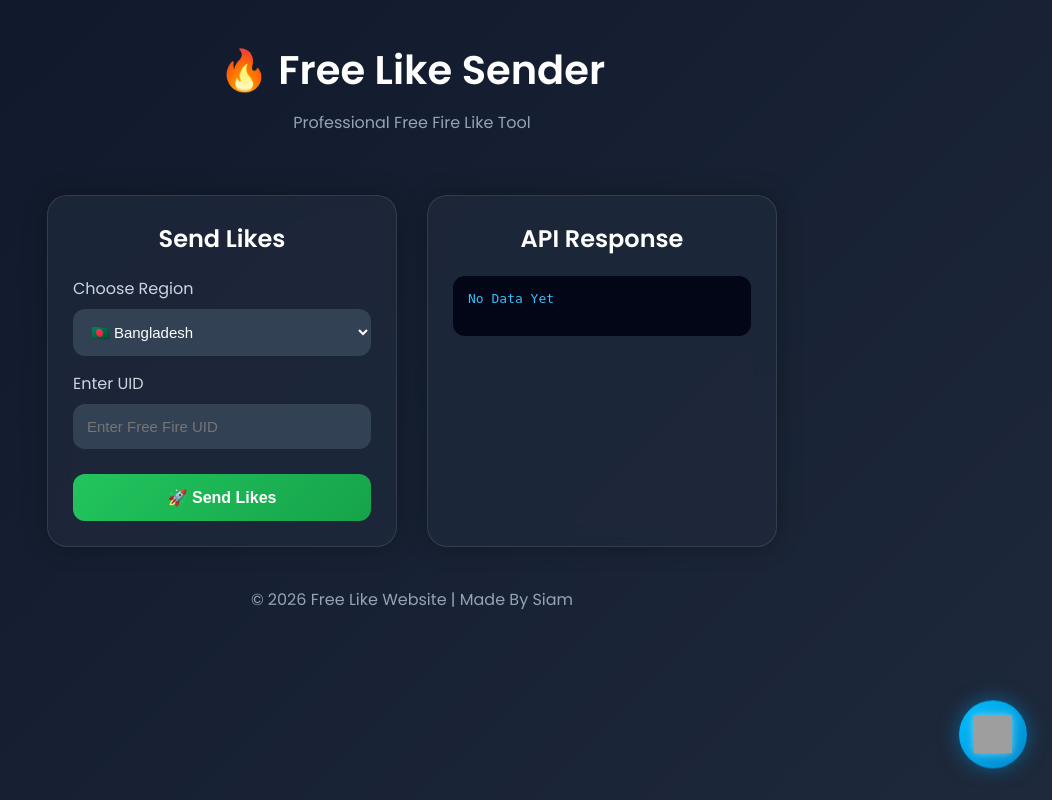
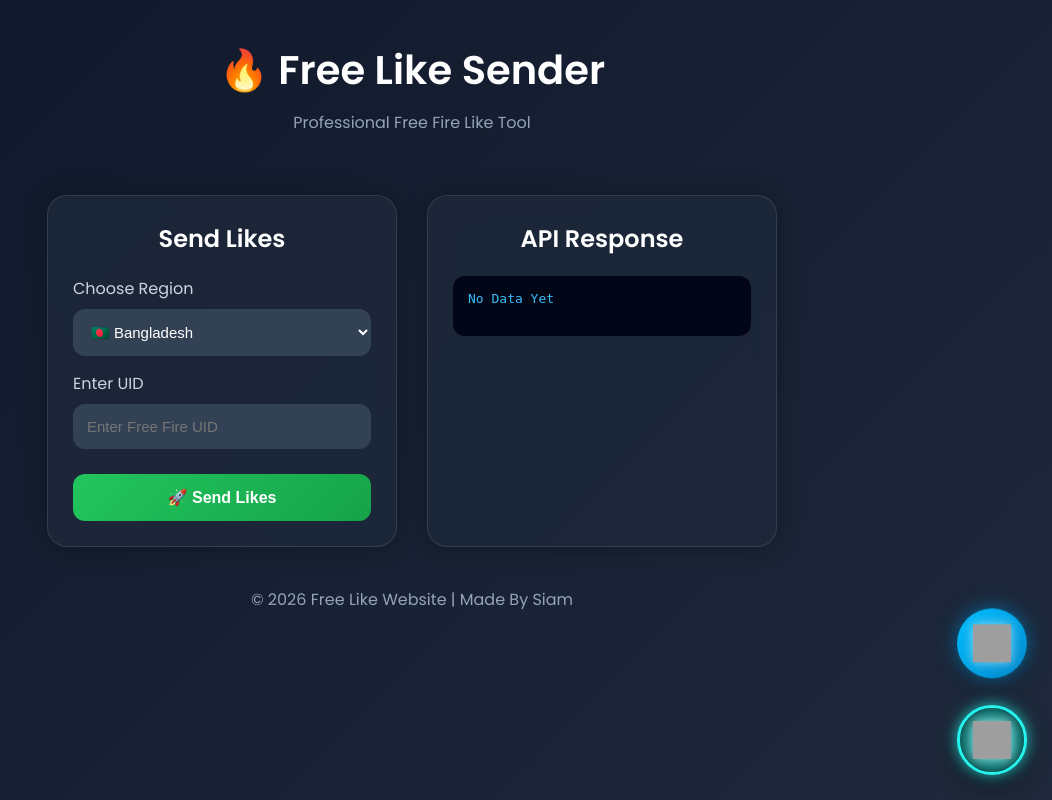
Before and after one commit to usiambhai2006/like_website, a Flask app: page / in a window 1280 px wide. Shown: the whole page, without its empty margins (228-1280 px from the left). Run offline with Flask 3, Linux system fonts and the light colour scheme; grey boxes are pictures that could not be loaded.

Commit message:
Update index.html

```diff
--- a/templates/index.html
+++ b/templates/index.html
@@ -66,55 +66,150 @@ No Data Yet
 
     <script src="/static/script.js"></script>
 
-
-<!-- Telegram Floating Button -->
-<a href="https://t.me/fflikemax" target="_blank" class="telegram-btn">
+<!-- Telegram Button -->
+<a href="https://t.me/fflikemax" target="_blank" class="social-btn telegram-btn">
     <img src="https://cdn-icons-png.flaticon.com/512/2111/2111646.png" alt="Telegram">
 </a>
 
+<!-- TikTok Button -->
+<a href="https://www.tiktok.com/@user_siam_islam_redoy?_r=1&_t=ZS-96PQ0eNG6w1"
+   target="_blank"
+   class="social-btn tiktok-btn">
+
+    <div class="tiktok-glow"></div>
+
+    <img src="https://cdn-icons-png.flaticon.com/512/3046/3046121.png" alt="TikTok">
+</a>
+
 <style>
-.telegram-btn {
+
+/* =========================
+   COMMON BUTTON STYLE
+========================= */
+.social-btn {
     position: fixed;
-    bottom: 25px;
     right: 25px;
-    width: 68px;
-    height: 68px;
-    background: linear-gradient(135deg, #00bfff, #0088cc);
+    width: 70px;
+    height: 70px;
     border-radius: 50%;
     display: flex;
     justify-content: center;
     align-items: center;
-    box-shadow: 0 0 20px rgba(0,136,204,0.6);
+    text-decoration: none;
+    overflow: hidden;
     z-index: 9999;
+    transition: 0.3s ease;
+}
+
+/* ICON */
+.social-btn img {
+    width: 38px;
+    height: 38px;
+    position: relative;
+    z-index: 2;
+    filter: drop-shadow(0 0 6px rgba(255,255,255,0.6));
+}
+
+/* =========================
+   TELEGRAM BUTTON
+========================= */
+.telegram-btn {
+    bottom: 115px;
+    background: linear-gradient(135deg, #00bfff, #0088cc);
+    box-shadow:
+        0 0 20px rgba(0,136,204,0.7),
+        0 10px 25px rgba(0,0,0,0.3);
+
     animation: float 2s ease-in-out infinite;
-    transition: 0.3s;
-    text-decoration: none;
 }
 
 .telegram-btn:hover {
     transform: scale(1.12);
-    box-shadow: 0 0 30px rgba(0,136,204,0.9);
+    box-shadow:
+        0 0 35px rgba(0,136,204,1),
+        0 15px 35px rgba(0,0,0,0.4);
 }
 
-.telegram-btn img {
-    width: 38px;
-    height: 38px;
-    filter: drop-shadow(0 0 5px rgba(255,255,255,0.5));
+/* =========================
+   TIKTOK BUTTON
+========================= */
+.tiktok-btn {
+    bottom: 25px;
+    background: #000;
+    border: 3px solid #25F4EE;
+
+    box-shadow:
+        0 0 15px rgba(37,244,238,0.8),
+        0 10px 25px rgba(0,0,0,0.5);
+
+    animation: float 2.2s ease-in-out infinite;
 }
 
-/* Up Down Animation */
+.tiktok-btn:hover {
+    transform: scale(1.12) rotate(3deg);
+
+    box-shadow:
+        0 0 30px rgba(37,244,238,1),
+        0 15px 35px rgba(0,0,0,0.7);
+}
+
+/* TikTok Glow */
+.tiktok-glow {
+    position: absolute;
+    width: 100%;
+    height: 100%;
+    border-radius: 50%;
+
+    background: #25F4EE;
+
+    filter: blur(12px);
+
+    opacity: 0.5;
+
+    animation: pulse 2s infinite;
+}
+
+/* =========================
+   FLOAT ANIMATION
+========================= */
 @keyframes float {
+
     0% {
         transform: translateY(0px);
     }
+
     50% {
         transform: translateY(-10px);
     }
+
     100% {
         transform: translateY(0px);
     }
 }
-</style>
+
+/* =========================
+   GLOW PULSE
+========================= */
+@keyframes pulse {
+
+    0% {
+        transform: scale(0.9);
+        opacity: 0.4;
+    }
+
+    50% {
+        transform: scale(1.1);
+        opacity: 0.8;
+    }
+
+    100% {
+        transform: scale(0.9);
+        opacity: 0.4;
+    }
+}
+
+    </style>
+
 
 </body>
 
```
